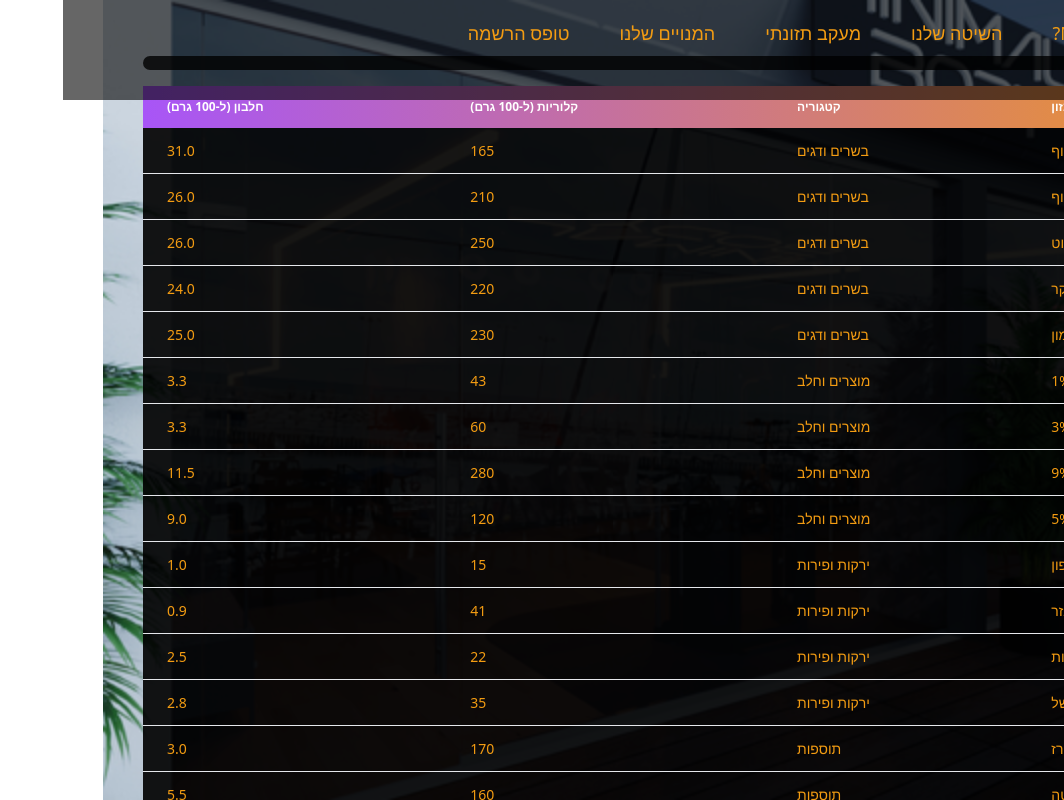
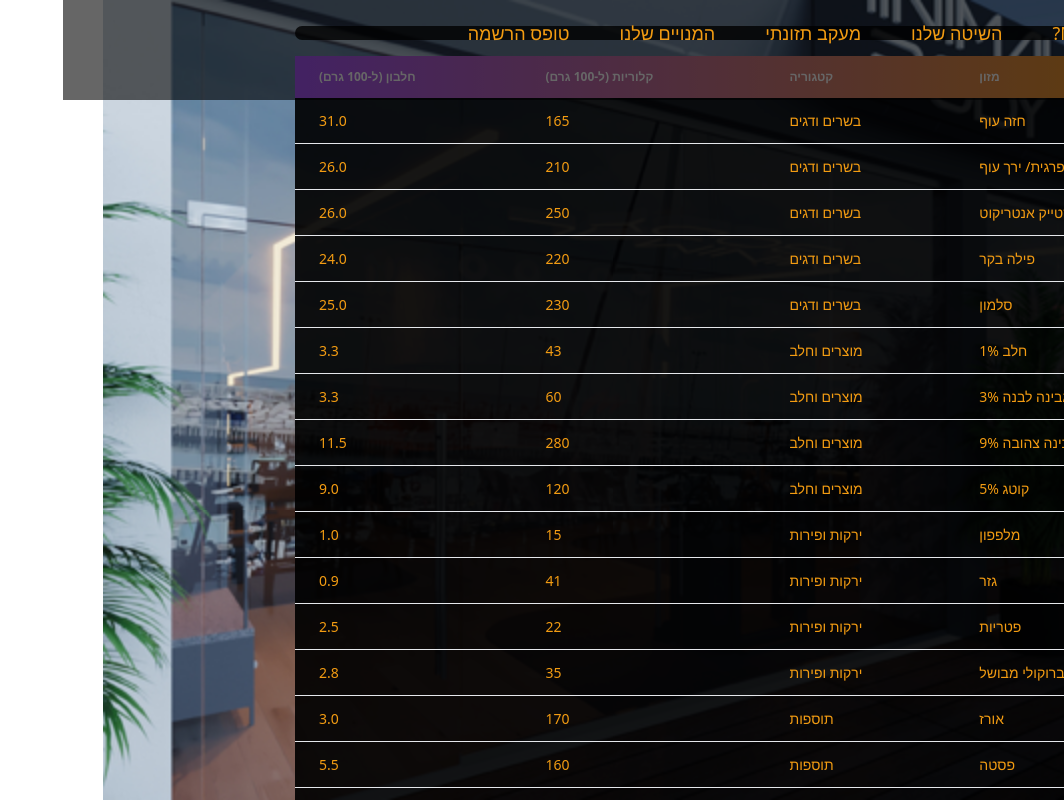
Before and after one commit to Kalzemic/Minimal_Body, a React (Vite) app: page /Chart in a window 1280 px wide. Shown: the whole page, without its empty margins (216-1280 px from the left). Built offline with nearby package versions, Linux system fonts and the light colour scheme; a web font is replaced by a local one.

Commit message:
tabel tweaks

```diff
--- a/src/components/CalorieChart.css
+++ b/src/components/CalorieChart.css
@@ -1,9 +1,8 @@
 /* TableComponent.css */
 
 .table-container {
-    padding: 40px;
-    width: 1200px;
-    max-width: 1500px;
+    width: 70%;
+    padding: 10px;
     margin: 20 auto;
     overflow: auto;
 }
```
